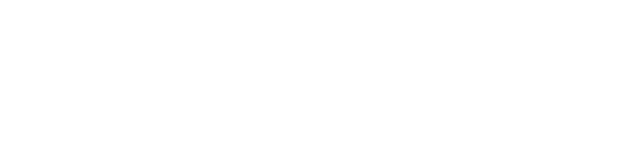
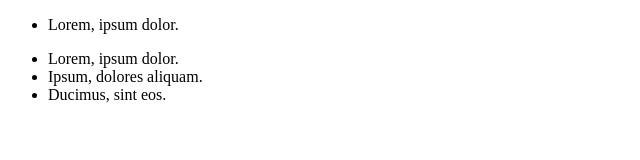
Before and after one commit to gurkankeles/FirstWebPage, a plain HTML site: page index.html in a window 1280 px wide. Shown: the whole page, without its empty margins (0-640 px from the left). Drawn offline with Linux system fonts and the light colour scheme.

Commit message:
main css ve html eklendi, gitignore olusturuldu

```diff
--- a/index.html
+++ b/index.html
@@ -7,6 +7,13 @@
     <title>Document</title>
 </head>
 <body>
-
+    <ul>
+        <li>Lorem, ipsum dolor.</li>
+    </ul>
+    <ul>
+        <li>Lorem, ipsum dolor.</li>
+        <li>Ipsum, dolores aliquam.</li>
+        <li>Ducimus, sint eos.</li>
+    </ul>
 </body>
 </html>
```
Also changed, not shown: main.html (added, +14 -0 lines), css/main.css (added), 1 other file.
